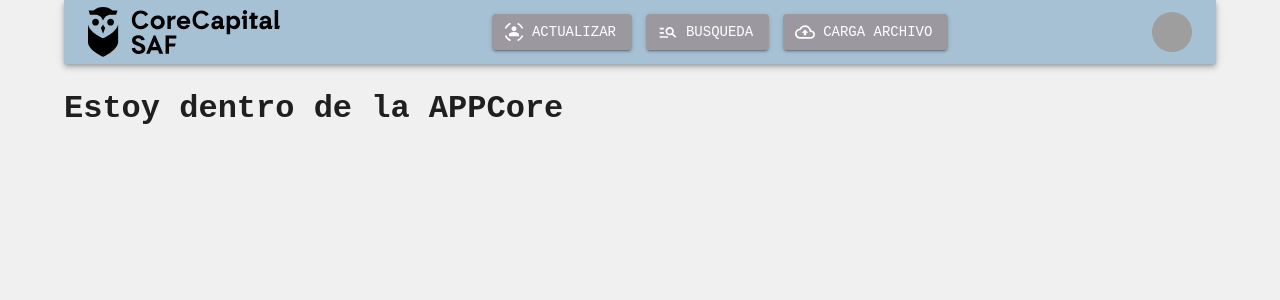
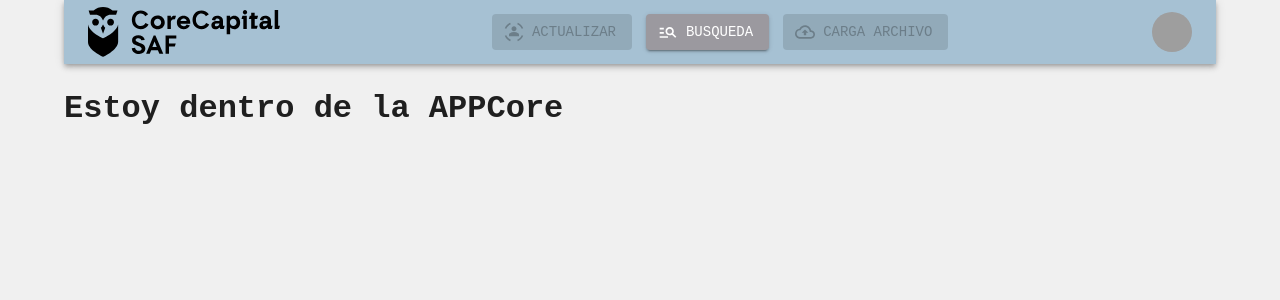
Before and after one commit to EduRamos95/React-MaterialUI-TypeScript, a React (Create React App) app in the folder react-materialui-typescript-core/: page /app in a window 1280 px wide. Shown: the top 300 px of the page. Built offline with nearby package versions, Linux system fonts and the light colour scheme; grey boxes are pictures that could not be loaded.

Commit message:
day 16.1 : add role control as a number (desactive navigate)

```diff
--- a/react-materialui-typescript-core/src/common/NavBar.tsx
+++ b/react-materialui-typescript-core/src/common/NavBar.tsx
@@ -23,19 +23,24 @@ import ManageSearchIcon from '@mui/icons-material/ManageSearch';
 import CloudUploadOutlinedIcon from '@mui/icons-material/CloudUploadOutlined';
 //import { pink } from "@mui/material/colors";
 import AccountBoxOutlinedIcon from '@mui/icons-material/AccountBoxOutlined';
-import BadgeOutlinedIcon from '@mui/icons-material/BadgeOutlined';
+//import BadgeOutlinedIcon from '@mui/icons-material/BadgeOutlined';
 import LogoutIcon from '@mui/icons-material/Logout';
 //import { Link } from 'react-router-dom';
 import { useLocation } from 'react-router-dom';
-import { redirect, Link, useNavigate } from "react-router-dom";
+//import { redirect, Link, useNavigate } from "react-router-dom";
+import { useNavigate } from "react-router-dom";
 import { SelectionContext } from '../context/SelectionContext';
-import { green, grey, red } from "@mui/material/colors";
+//import { green, grey, red } from "@mui/material/colors";
 
 
 export const NavBar: React.FunctionComponent<{}> = () => {
+
+
+
     const location = useLocation();
     const { setSelectedOption1, setSelectedOption2, setSelectedOption3, setSelectedOption4 } = useContext(SelectionContext);
-    // const pages = ['Actualizar', 'Busqueda', 'Carga Archivo'];
+    const {sessionRol} = useContext(SelectionContext);
+
     const navigate = useNavigate();
     const setFilter = ():void => {
         setSelectedOption1(null)
@@ -48,18 +53,21 @@ export const NavBar: React.FunctionComponent<{}> = () => {
             name: 'Actualizar',
             ruta: '/user',
             keyChild1: 'actualizar',
+            permiso: 1,
             sticon: <SensorOccupiedIcon />,
         },
         {
             name: 'Busqueda',
             ruta: '/search',
             keyChild1: 'busqueda',
+            permiso: 3,
             sticon: <ManageSearchIcon />,
         },
         {
             name: 'Carga Archivo',
             ruta: '/file',
             keyChild1: 'carga_archivo',
+            permiso: 2,
             sticon: <CloudUploadOutlinedIcon />,
         }
     ]
@@ -170,7 +178,7 @@ export const NavBar: React.FunctionComponent<{}> = () => {
                   id={location.pathname === page.ruta ? 'menuItem':''}
                   key={page.name}
                   onClick={() => {return(setFilter(), navigate(page.ruta))} }
-                  disabled={location.pathname === page.ruta}>
+                  disabled={location.pathname === page.ruta || (sessionRol ? (sessionRol > page.permiso ? true : false) : false)}>
                     <ListItemIcon key={page.keyChild1 + 'Icon'} id={location.pathname === page.ruta ? 'menuBarIcon':''}>
                         {page.sticon}
                     </ListItemIcon>
@@ -226,7 +234,7 @@ export const NavBar: React.FunctionComponent<{}> = () => {
                 key={page.name}
                 value={page.ruta}
                 onClick={() => {return(setFilter(), navigate(page.ruta))}}
-                disabled={location.pathname === page.ruta}
+                disabled={location.pathname === page.ruta || (sessionRol ? (sessionRol > page.permiso ? true : false) : false)}
                 sx={{
                     my: 2,
                     //color: 'white',
--- a/react-materialui-typescript-core/src/pages/CoreAppRoutes.tsx
+++ b/react-materialui-typescript-core/src/pages/CoreAppRoutes.tsx
@@ -13,7 +13,7 @@ import { AppBusquedav2 } from './CoreBusqueda2';
 import { AppFile } from './CoreFile';
 import { AppProfile } from './CoreProfile';
 import { AppUser } from './CoreUsers';
-import { LoginMenu } from './Login';
+import { LoginMenu } from './login';
 import RegisterUser from './RegisterUser';
 import { RestorePass } from './RestorePass';
 
@@ -73,7 +73,8 @@ function AppRoutes() {
   const [selectedOption4, setSelectedOption4] = useState<newCategoria | null>(null);
   const [email , setEmail] = useState<string | null>(null);
   const [password, setPassword] = useState<string | null>(null);
-  const [sessionRol, setSessionRol] = useState<number | null>(null);
+  const [sessionRol, setSessionRol] = useState<number | null>(3);
+
   return (
     <SelectionContext.Provider
       value={{
```
